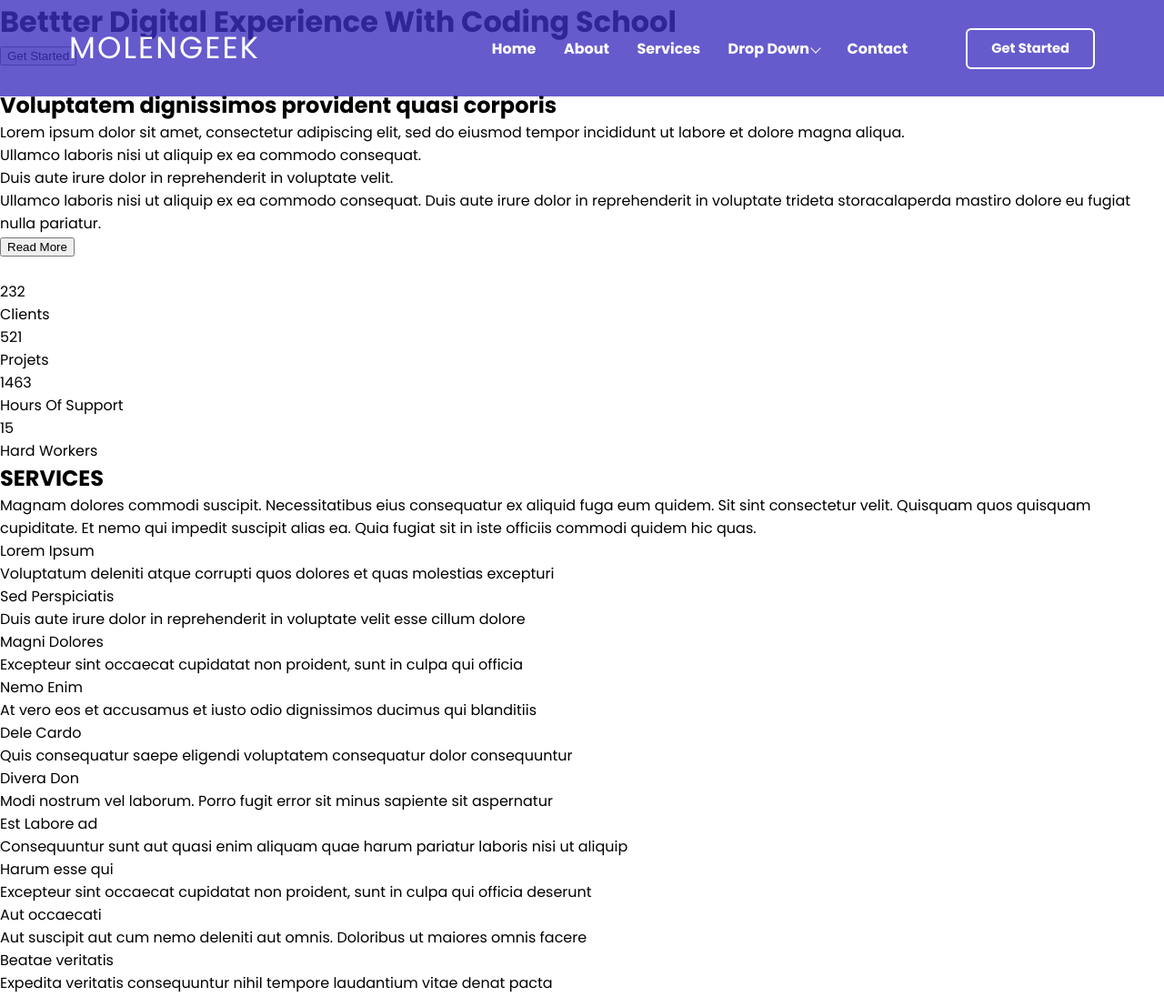
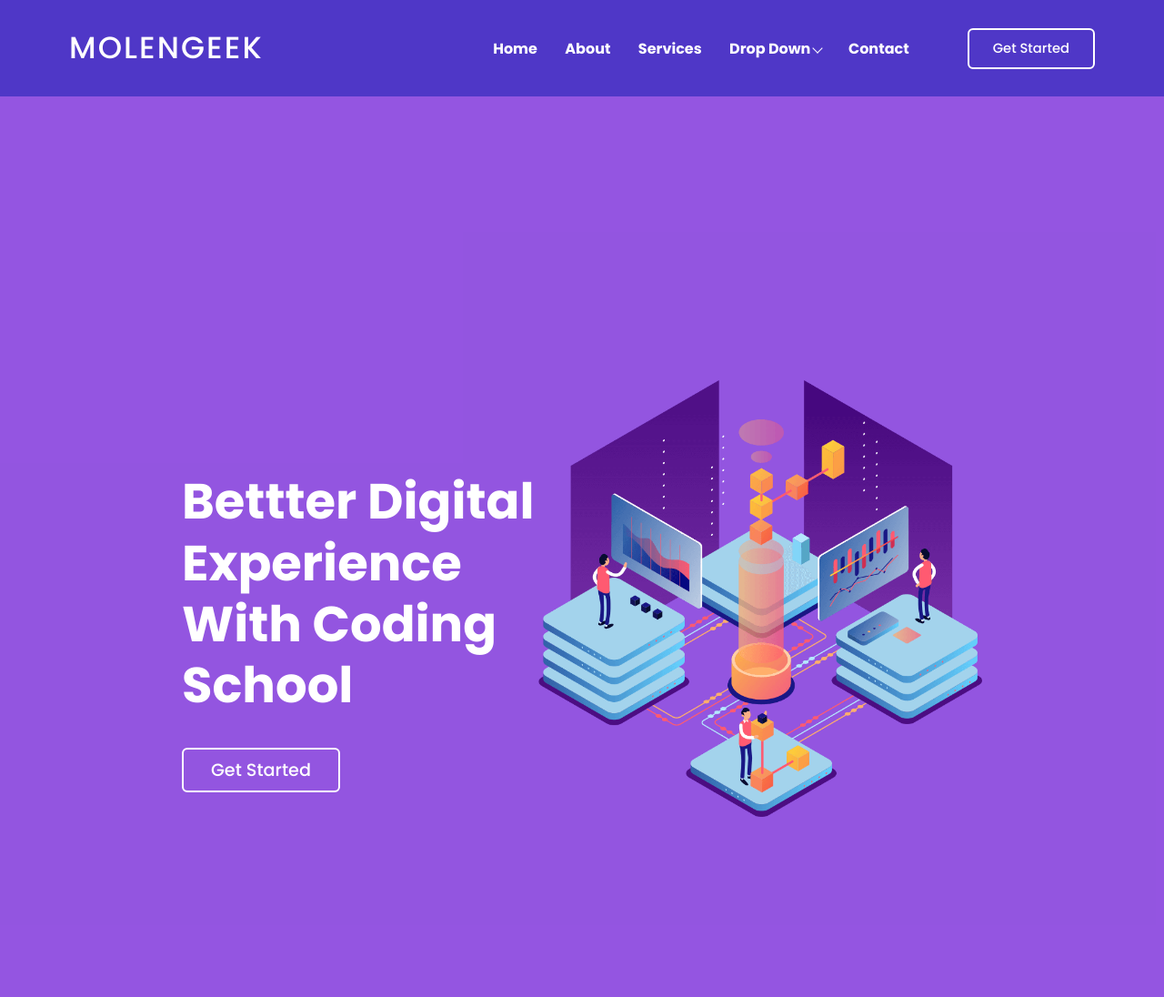
Before and after one commit to Michnowicz/projetFinalDOM-Aleksander_Michnowicz, a plain HTML site: page index.html in a window 1280 px wide. Shown: the top 1096 px of the page at 91% size. Drawn offline with Linux system fonts and the light colour scheme.

Commit message:
header: layout

```diff
--- a/index.html
+++ b/index.html
@@ -9,7 +9,7 @@
 
         <link rel="preconnect" href="https://fonts.googleapis.com">
         <link rel="preconnect" href="https://fonts.gstatic.com" crossorigin>
-        <link href="https://fonts.googleapis.com/css2?family=Poppins:wght@100;300;400;600;700&display=swap" rel="stylesheet">
+        <link href="https://fonts.googleapis.com/css2?family=Poppins:wght@100;200;300;400;500;600;700;800;900&display=swap" rel="stylesheet">
 
     </head>
     <body>
@@ -34,12 +34,12 @@
         </nav>
 
         <header>
-            <div>
+            <div class="headerTitle">
                 <h1>Bettter Digital Experience With Coding School</h1>
-                <button>Get Started</button>
+                <button class="btnWhite">Get Started</button>
             </div>
-            <div>
-                <img src="" alt="">
+            <div class="headerImg">
+                <img src="./public/img/hero-img.png" alt="">
             </div>
         </header>
 
--- a/public/src/sass/modules/_global.sass
+++ b/public/src/sass/modules/_global.sass
@@ -20,6 +20,6 @@ a
     border: 2px solid white
     padding: 10px 26px 10px 26px
     font-size: 0.92rem
-    font-weight: bold
+    font-weight: 500
     border-radius: 6px
     font-family: $poppins
--- /dev/null
+++ b/public/src/sass/modules/_header.sass
@@ -0,0 +1,33 @@
+
+header
+    padding-top: 100px
+    height: 143vh
+    //background-image: url("../img/hero-bg.jpg")
+    background-color: #792bd9cc
+    display: flex
+    justify-content: space-between
+    padding-top: 51vh
+    padding-left: 12.5em
+    padding-right: 12.5em
+
+
+
+.headerTitle
+    width: 460px
+    height: auto
+    padding-top: 6.9em
+    h1
+        font-size: 3.4rem
+        color: white
+        line-height: 4.2rem
+        margin-bottom: 2.2rem
+    button
+        font-size: 1.2rem
+        font-weight: 500
+        padding: 8px 30px 8px 30px
+
+
+.headerImg
+    padding-top: 10px
+    img
+        height: 480px
--- a/public/src/sass/modules/_style.sass
+++ b/public/src/sass/modules/_style.sass
@@ -1,2 +1,3 @@
 @import ./_global
 @import ./_navbar
+@import ./_header
```
Also changed, not shown: public/css/style.css, 1 other file.
